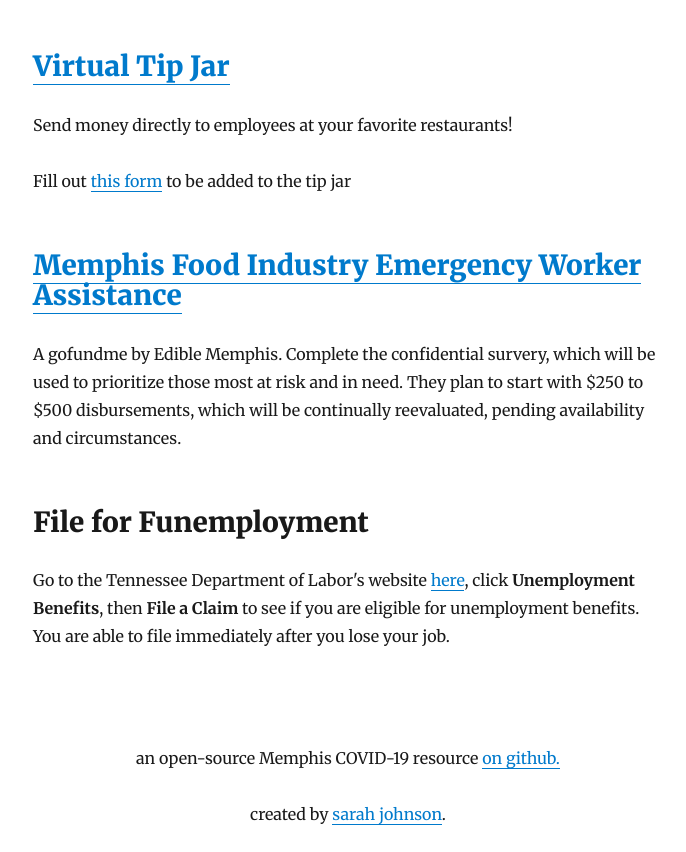
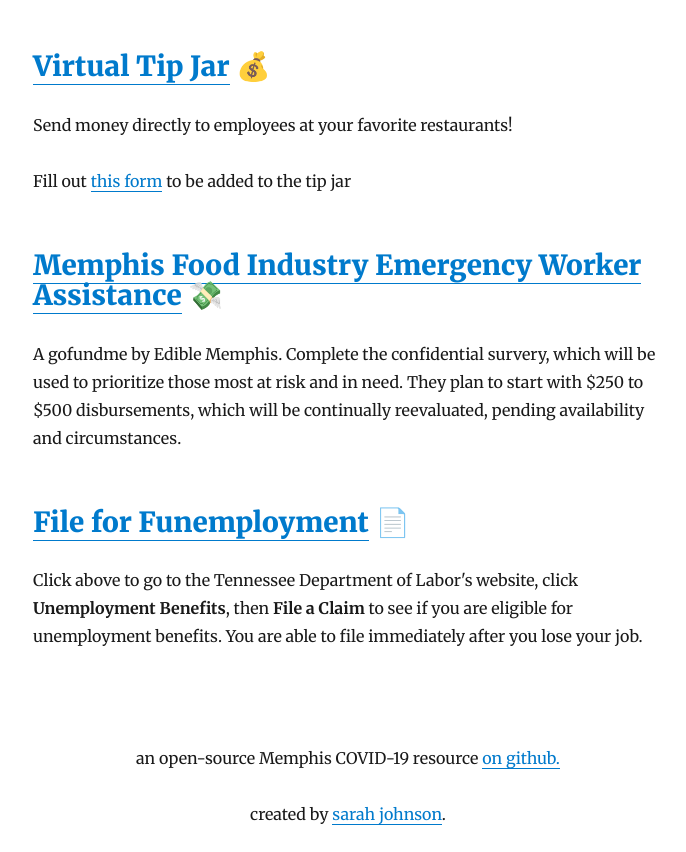
Before and after one commit to tidymemphis/tidymemphis, a Gatsby site: page /resources/service-industry in a window 1280 px wide. Shown: the part 71-923 px from the top of the page, without its empty margins (292-978 px from the left). Built offline with nearby package versions, Linux system fonts and the light colour scheme; Gatsby itself is replaced by a stand-in of ours; some packages are replaced by stand-ins of ours.

Commit message:
needed more emojis

```diff
--- a/src/content/resources/service-industry.mdx
+++ b/src/content/resources/service-industry.mdx
@@ -4,14 +4,14 @@
 description: Resources for displaced service industry workers
 ---
 
-## [Virtual Tip Jar](https://docs.google.com/spreadsheets/d/1ToAhSOm0SN7u0blufJVNU8i-Tf24zGz5LHg8ClfnCk8/edit?usp=sharing)
+## [Virtual Tip Jar](https://docs.google.com/spreadsheets/d/1ToAhSOm0SN7u0blufJVNU8i-Tf24zGz5LHg8ClfnCk8/edit?usp=sharing) 💰
 Send money directly to employees at your favorite restaurants!
 
 Fill out [this form](https://docs.google.com/forms/d/e/1FAIpQLSd50axYGcCPOn5NRE_gw52n36hgJDLw5vhDCDDOClAILkB_eg/viewform?usp=sf_link) to be added to the tip jar
 
-## [Memphis Food Industry Emergency Worker Assistance](https://www.gofundme.com/f/memphisfoodworkers)
+## [Memphis Food Industry Emergency Worker Assistance](https://www.gofundme.com/f/memphisfoodworkers) 💸
 
 A gofundme by Edible Memphis. Complete the confidential survery, which will be used to prioritize those most at risk and in need. They plan to start with $250 to $500 disbursements, which will be continually reevaluated, pending availability and circumstances.
 
-## File for Funemployment
-Go to the Tennessee Department of Labor's website [here](https://www.jobs4tn.gov/), click <b>Unemployment Benefits</b>, then <b>File a Claim</b> to see if you are eligible for unemployment benefits. You are able to file immediately after you lose your job.
+## [File for Funemployment](https://www.jobs4tn.gov/) 📄
+Click above to go to the Tennessee Department of Labor's website, click <b>Unemployment Benefits</b>, then <b>File a Claim</b> to see if you are eligible for unemployment benefits. You are able to file immediately after you lose your job.
```
